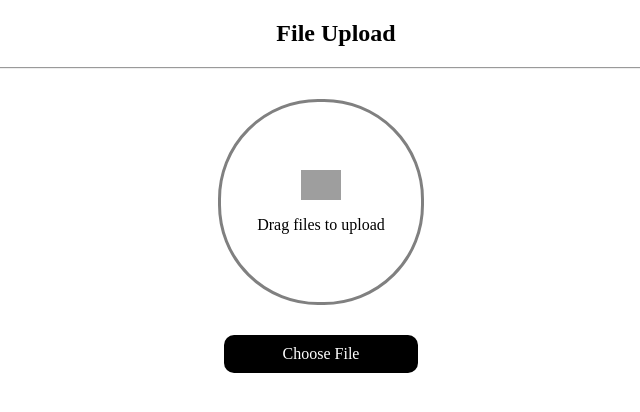
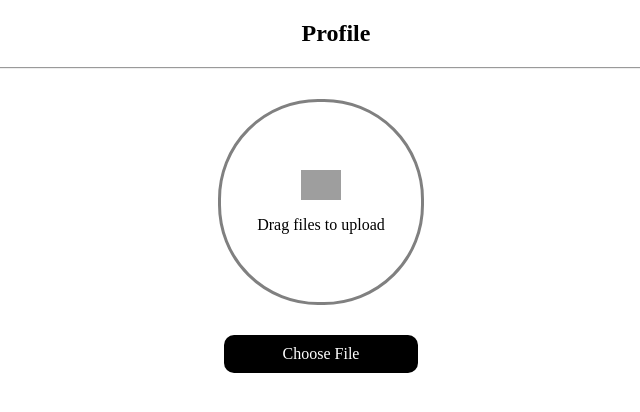
Before and after one commit to fun1ty/wallaby, a plain HTML site: page html/profile_test.html in a window 1280 px wide. Shown: the whole page, without its empty margins (304-944 px from the left). Drawn offline with Linux system fonts and the light colour scheme; grey boxes are pictures that could not be loaded.

Commit message:
feat:0718_profile2

```diff
--- a/html/profile_test.html
+++ b/html/profile_test.html
@@ -165,7 +165,7 @@
     </script>
 
     <div id="root">
-      <h2 class="title">File Upload</h2>
+      <h2 class="title">Profile</h2>
       <hr />
       <div class="contents">
         <div class="upload-box">
```
